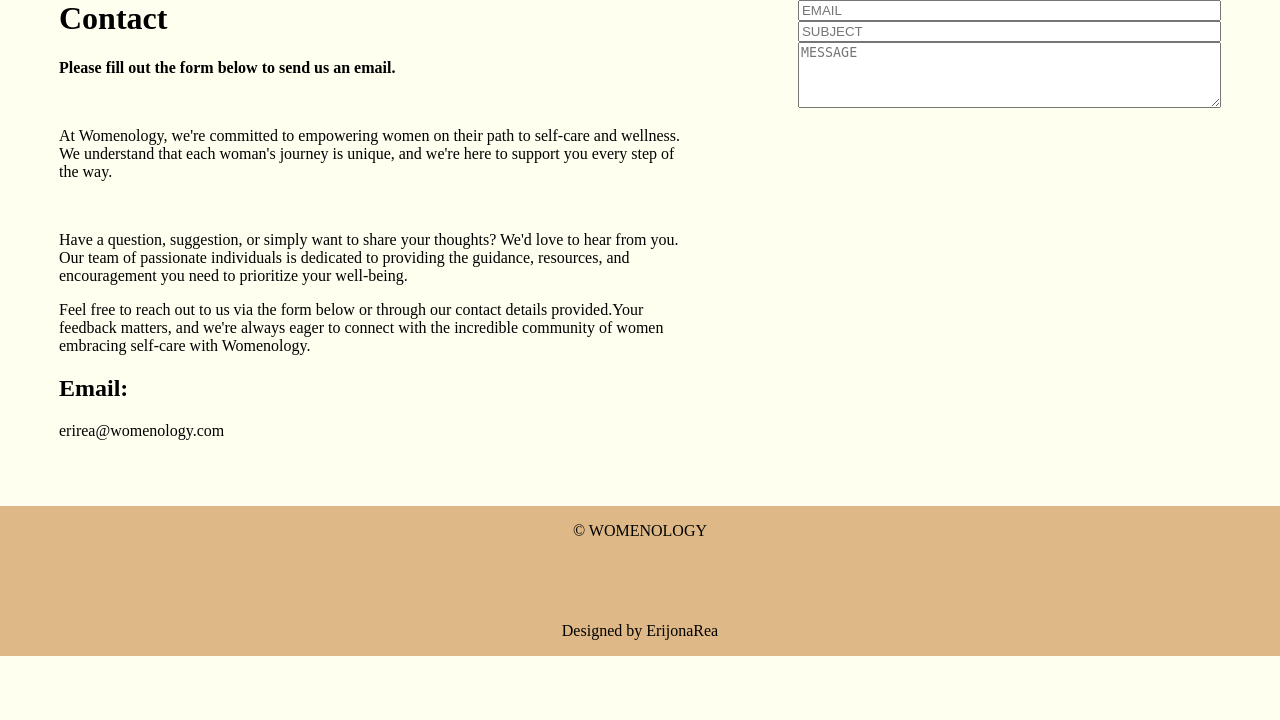
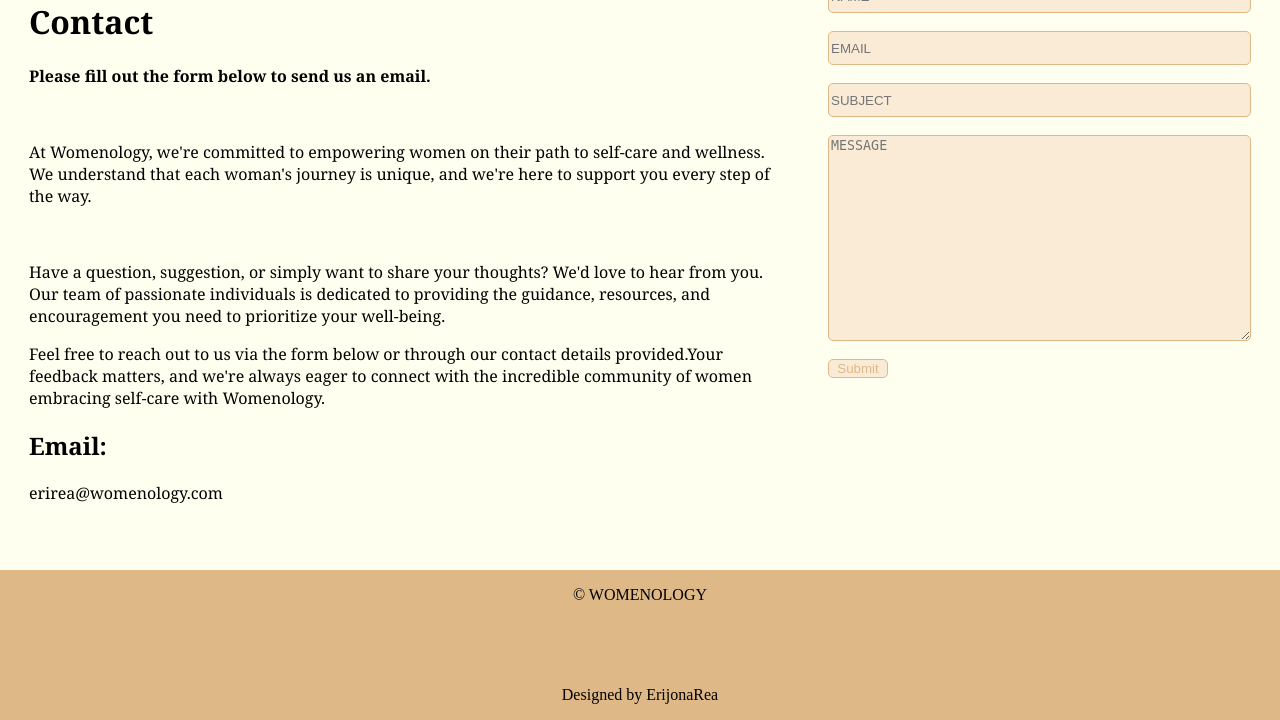
Before and after one commit to Erijonamujii/SimpleLoginRegisterform, a PHP site: page /contact.html in a window 1280 px wide; the page is wider, and only the part inside the window is pictured. Shown: the part 325-1045 px from the top of that part. Before the commit the page ends 981 px from the top of that part, so only its background shows below. Run offline with PHP 8.4, Linux system fonts and the light colour scheme.

Commit message:
Contact us

```diff
--- a/contact/contact.css
+++ b/contact/contact.css
@@ -28,6 +28,7 @@ ul{
     list-style-type: none;
     justify-content: flex-end;
 font-size: 20px;
+
 
 
 }
@@ -79,4 +80,47 @@ footer{
     flex-direction: column;
 
 
+
 }
+
+.name{
+    border-radius: 5px;
+    background-color: antiquewhite;
+    border: 1px solid #DEB887;
+    height: 30px;
+}
+
+.email{
+
+    border-radius: 5px;
+    background-color: antiquewhite;
+    border: 1px solid #DEB887;
+    height: 30px;
+}
+.subject{
+    border-radius: 5px;
+    background-color: antiquewhite;
+    border: 1px solid #DEB887;
+    height: 30px;
+}
+.message{
+    border-radius: 5px;
+    background-color: antiquewhite;
+    border: 1px solid #DEB887;
+    height: 200px;
+
+}
+
+.submit{
+    background-color: antiquewhite;
+    color: #DEB887;
+    border:1px solid #DEB887;
+    border-radius: 5px;
+    width: 60px;
+    display: flex;
+    align-items: center;
+
+}
+.section-a{
+    font-family: Georgia, 'Times New Roman', Times, serif;
+}
--- a/contact/contact.html
+++ b/contact/contact.html
@@ -4,21 +4,21 @@
     <meta charset="UTF-8">
     <meta name="viewport" content="width=device-width, initial-scale=1.0">
     <title>womenology</title>
-    <link rel="icon" href="Womenology-logos_transparent - Shortcut.lnk" type="image/png">
+    <link rel="icon" href="Womenology-logos_transparent.png" type="image/png">
     <link rel="stylesheet" href="contact.css">
 </head>
 <body>
 
     <nav>
         <div class="womenology">
-            <img src="Womenology-logos_transparent - Shortcut.lnk" alt="">
+            <img src="Womenology-logos_transparent.png" alt="">
             <p>
                 womenology
             </p>
         </div>
 
         <ul>
-            <li style="margin-right: 50px;"><a href="home.html" style="color: #DEB887; text-decoration: none; border-right: 1px solid #DEB887  ;padding: 0px 20px;">HOME</a></li>
+            <li style="margin-right: 50px;"><a href="../home/home.html" style="color: #DEB887; text-decoration: none; border-right: 1px solid #DEB887  ;padding: 0px 20px;">HOME</a></li>
             <li style="margin-right: 50px;"><a href="" style="color: #DEB887;text-decoration: none;border-right: 1px solid #DEB887  ;padding: 0px 20px;">SKINCARE</a></li>
             <li style="margin-right: 50px;"><a href=""style="color: #DEB887;text-decoration: none;border-right: 1px solid #DEB887  ;padding: 0 20px;">YOGA</a></li>
             <li><a href="../mental health/index2.html" style="color: #DEB887;text-decoration: none;border-right: 1px solid #DEB887;padding: 0 25px;">MENTAL HEALTH</a></li>
@@ -64,12 +64,15 @@
 </div>
 
 <div class="section-b">
-    <input type="text" placeholder="NAME">
-    <input type="email"placeholder="EMAIL">
-    <input type="text" name="" id="" placeholder="SUBJECT">
-
-    <textarea id="description" name="description" rows="4" cols="50" placeholder="MESSAGE"></textarea>
-
+    <input type="text" placeholder="NAME" class="name">
+    <br>
+    <input type="email"placeholder="EMAIL" class="email">
+    <br>
+    <input type="text" name="" id="" placeholder="SUBJECT" class="subject">
+    <br>
+    <textarea id="description" name="description" rows="4" cols="50" placeholder="MESSAGE" class="message"></textarea>
+    <br>
+<input type="submit"placeholder="submit" class="submit" style="text-align: center;">
 </div>
 
         </div>
```
Also changed, not shown: contact/Womenology-logos_transparent.png (renamed from home/Womenology-logos_transparent.png), 2 other files.
